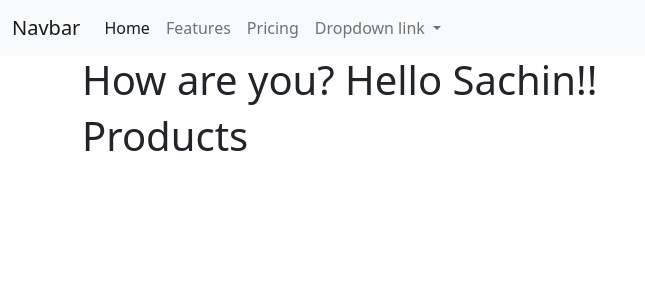
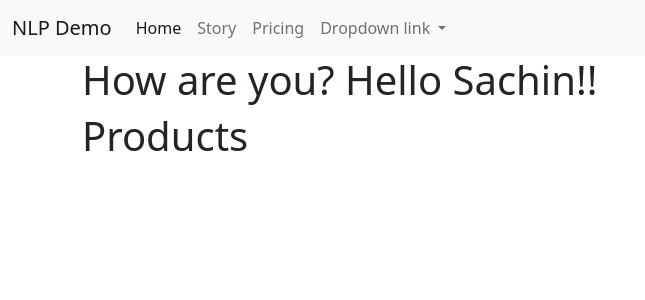
Before and after one commit to sachink2010/DjangoTrial, a Django app: page /story/hello/ in a window 1280 px wide. Shown: the top 300 px of the page, without its empty margins (0-645 px from the left). Run offline with Django 3.2, Linux system fonts and the light colour scheme.

Commit message:
change base url

```diff
--- a/storefront/urls.py
+++ b/storefront/urls.py
@@ -22,5 +22,7 @@ urlpatterns = [
     path('admin/', admin.site.urls),
     path('playground/', include('playground.urls')),
     path('story/', include('story.urls')),
+    path('', include('story.urls')),
+
     #path('__debug__/', include(debug_toolbar.urls)),
 ]
--- a/story/urls.py
+++ b/story/urls.py
@@ -2,5 +2,7 @@ from django.urls import path
 from . import views
 
 urlpatterns = [
-    path('hello/', views.say_hello)
+    path('hello/', views.say_hello),
+    path('story/', views.story),
+    path('', views.say_hello),
 ]
--- a/story/views.py
+++ b/story/views.py
@@ -12,4 +12,11 @@ def say_hello(request):
     #return render(request,'hello.html',{'name':'Sachin','products':products})
     return render(request,'hello.html',{'name':'Sachin'})
 
+def story(request):
+    #x=1
+    #y=2
+    #products=Product.objects.all()
+    #return render(request,'hello.html',{'name':'Sachin','products':products})
+    return render(request,'story.html')
+
     #return HttpResponse('Hello World')
--- a/templates/base.html
+++ b/templates/base.html
@@ -13,12 +13,12 @@
       crossorigin="anonymous"
     />
 
-    <title>Hello, world!</title>
+    <title>Natural Language Processing demo</title>
   </head>
   <body>
     <nav class="navbar navbar-expand-lg navbar-light bg-light">
       <div class="container-fluid">
-        <a class="navbar-brand" href="#">Navbar</a>
+        <a class="navbar-brand" href="#">NLP Demo</a>
         <button
           class="navbar-toggler"
           type="button"
@@ -33,10 +33,10 @@
         <div class="collapse navbar-collapse" id="navbarNavDropdown">
           <ul class="navbar-nav">
             <li class="nav-item">
-              <a class="nav-link active" aria-current="page" href="#">Home</a>
+              <a class="nav-link active" aria-current="page" href="/story/hello/">Home</a>
             </li>
             <li class="nav-item">
-              <a class="nav-link" href="#">Features</a>
+              <a class="nav-link" href="/story/story/">Story</a>
             </li>
             <li class="nav-item">
               <a class="nav-link" href="#">Pricing</a>
```
Also changed, not shown: story/templates/story.html (added, +17 -0 lines).
